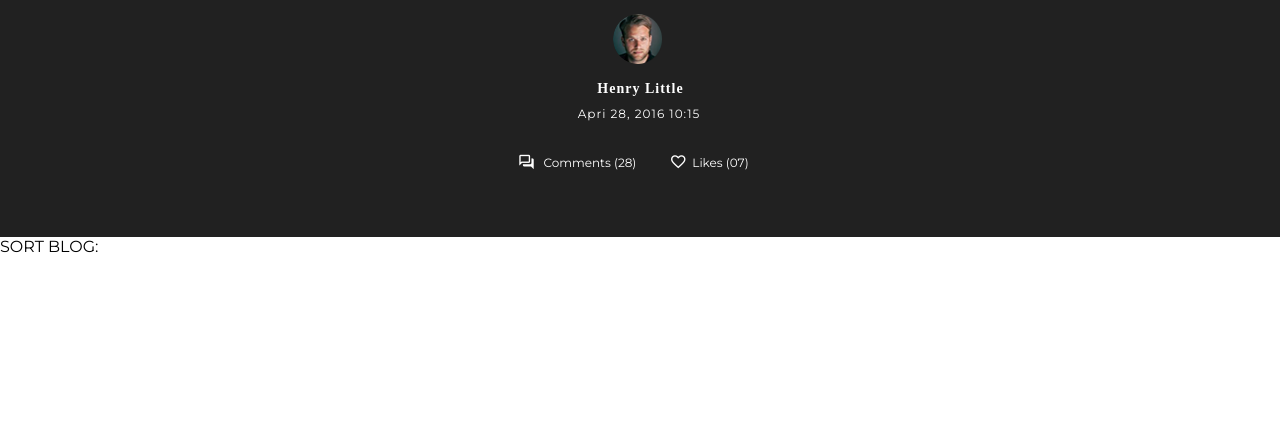
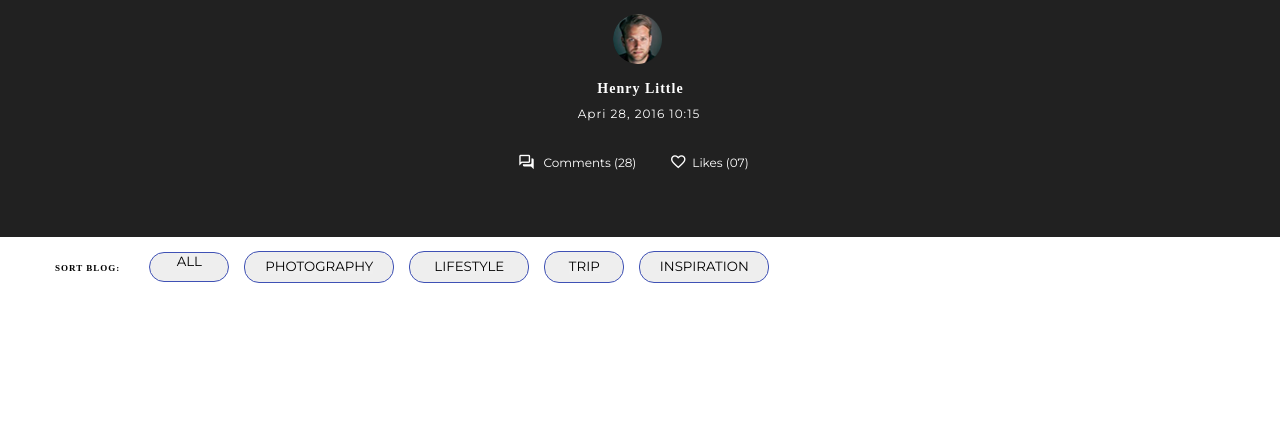
Before and after one commit to arkajyotiadhikary/codeigniter-test, a PHP site: page / in a window 1280 px wide. Shown: the part 603-1050 px from the top of the page. Run offline with PHP 8.4, Linux system fonts and the light colour scheme; some web fonts are replaced.

Commit message:
sort buttons aligned

```diff
--- a/index.css
+++ b/index.css
@@ -1,3 +1,4 @@
+/* SECTION global css*/
 @font-face {
     font-family: "Montserrat";
     font-style: normal;
@@ -14,7 +15,6 @@
         url(http://fonts.gstatic.com/s/montserrat/v6/IQHow_FEYlDC4Gzy_m8fcvEr6Hm6RMS0v1dtXsGir4g.ttf)
             format("truetype");
 }
-
 * {
     margin: 0;
     font-family: "Montserrat";
@@ -22,7 +22,9 @@
     border: 0;
 }
 
-/* top menu */
+/* !SECTION */
+
+/* SECTION top menu css*/
 .top-menu {
     display: flex;
     align-items: center;
@@ -87,8 +89,9 @@
     width: 16px;
     font-size: 20px;
 }
+/* !SECTION */
 
-/* main menu */
+/* SECTION main menu css*/
 .main-menu {
     display: flex;
     align-items: center;
@@ -146,11 +149,9 @@
     height: 30px;
     padding-top: 6px;
 }
-
 .right-icons :nth-child(2) {
     padding-top: 3px;
 }
-
 .right-icons :nth-child(3) {
     border-left: 1px solid rgb(255, 255, 255);
     padding-left: 13px;
@@ -158,8 +159,9 @@
     height: 30px;
     padding-top: 3px;
 }
+/* !SECTION */
 
-/* title */
+/* SECTION title css */
 .title {
     height: 730px;
     background-color: #212121;
@@ -269,3 +271,102 @@
     margin-left: 3px;
     margin-right: 5px;
 }
+/* !SECTION */
+
+/* SECTION  main menu*/
+
+.sort {
+    display: flex;
+    justify-content: center;
+}
+.sort .container {
+    width: 1170px;
+}
+.sort .container {
+    height: 60px;
+    display: flex;
+    align-items: center;
+}
+
+.sort .container > p {
+    padding-top: 2px;
+    font-size: 9px;
+    letter-spacing: 1px;
+    line-height: 27px;
+    color: #000000;
+    font-weight: 700;
+}
+
+.sort .container .catagories {
+    display: flex;
+    align-items: center;
+    list-style: none;
+    margin-left: 29px;
+}
+.sort .container .catagories > li {
+    margin-right: 15px;
+}
+.sort .container .catagories > li:nth-child(1) {
+    text-align: center;
+    height: 28px;
+    width: 78px;
+    border-radius: 15px;
+    font-size: 8px;
+    letter-spacing: 1px;
+    line-height: 8px;
+    color: #3f51b5;
+    background-color: #eeeeee;
+    border: 1px solid #3f51b5;
+}
+.sort .container .catagories > li:nth-child(2) {
+    text-align: center;
+    width: 148px;
+    height: 30px;
+    border-radius: 15px;
+    background-color: #eeeeee;
+    border: 1px solid #3f51b5;
+    font-size: 16px;
+    letter-spacing: 1px;
+    line-height: 27px;
+    color: #3f51b5;
+    font-weight: 400;
+}
+.sort .container .catagories > li:nth-child(3) {
+    text-align: center;
+    width: 118px;
+    height: 30px;
+    border-radius: 15px;
+    background-color: #eeeeee;
+    border: 1px solid #3f51b5;
+    font-size: 16px;
+    letter-spacing: 1px;
+    line-height: 27px;
+    color: #3f51b5;
+    font-weight: 400;
+}
+.sort .container .catagories > li:nth-child(4) {
+    text-align: center;
+    width: 78px;
+    height: 30px;
+    border-radius: 15px;
+    background-color: #eeeeee;
+    border: 1px solid #3f51b5;
+    font-size: 16px;
+    letter-spacing: 1px;
+    line-height: 27px;
+    color: #3f51b5;
+    font-weight: 400;
+}
+.sort .container .catagories > li:nth-child(5) {
+    text-align: center;
+    width: 128px;
+    height: 30px;
+    border-radius: 15px;
+    background-color: #eeeeee;
+    border: 1px solid #3f51b5;
+    font-size: 16px;
+    letter-spacing: 1px;
+    line-height: 27px;
+    color: #3f51b5;
+    font-weight: 400;
+}
--- a/index.html
+++ b/index.html
@@ -182,17 +182,20 @@
                     </div>
                 </div>
             </div>
-            <div class="body">
             <div class="sort">
+                <div class="container">
                     <p>SORT BLOG:</p>
                     <ul class="catagories">
-                        <li></li>
-                        <li></li>
-                        <li></li>
-                        <li></li>
-                        <li></li>
+                        <li><button>ALL</button></li>
+                        <li><button>PHOTOGRAPHY</button></li>
+                        <li><button>LIFESTYLE</button></li>
+                        <li><button>TRIP</button></li>
+                        <li><button>INSPIRATION</button></li>
                     </ul>
                 </div>
+            </div>
+            <div class="body">
+                <div class="container">
                     <div class="articles">
                         <div class="top-articles">
                             <div class="1"></div>
@@ -214,6 +217,7 @@
                     </div>
                     <div class="show-more"></div>
                 </div>
+            </div>
             <div class="footer"></div>
         </div>
     </body>
```
Also changed, not shown: image/girls-lying-classic-car-young-wallpaper-preview.jpg (added), image/wallpaper.jpg (added). Lines whose indentation alone changed are shown as unchanged.
